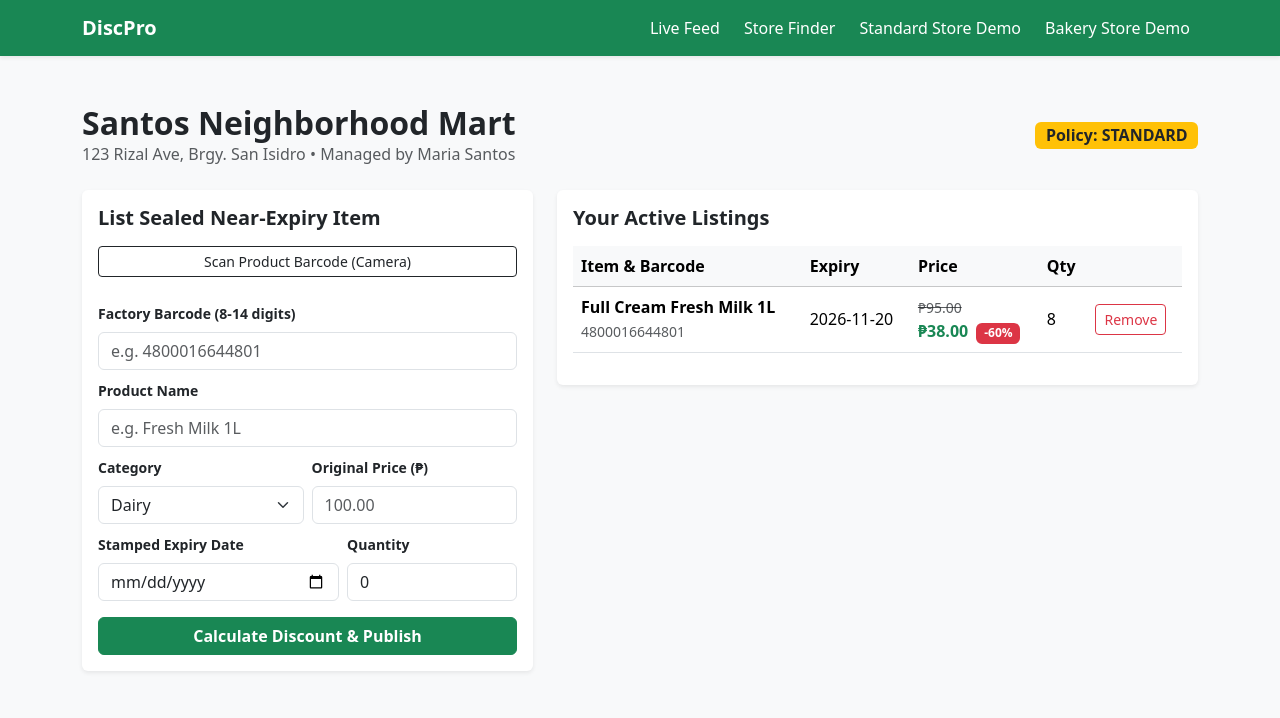
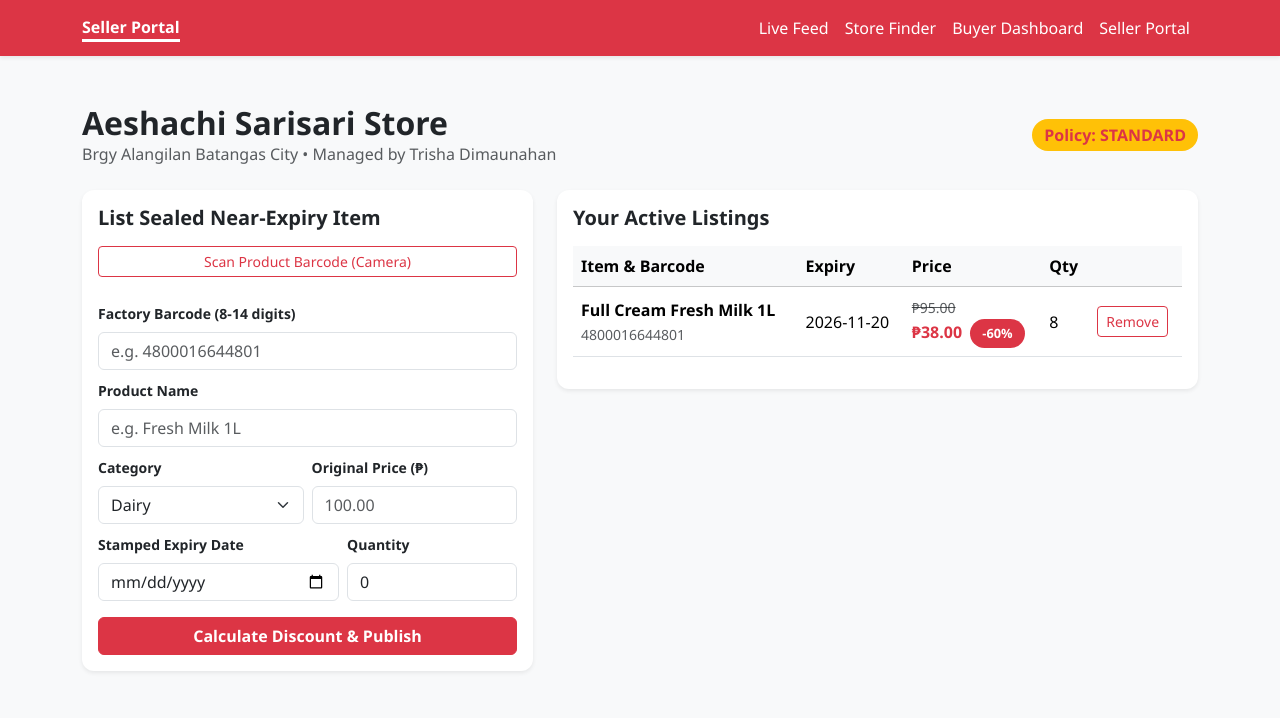
Before and after one commit to gonzaleslawrence3006-pixel/DiscPro, a Spring Boot app: page /seller/1/dashboard in a window 1280 px wide. Shown: the top 718 px of the page. Run offline with Spring Boot 4, Linux system fonts and the light colour scheme; data comes from the database, SQL or seed files in the repository; some libraries are stand-ins or nearby versions.

Commit message:
updated html

```diff
--- /dev/null
+++ b/src/main/resources/static/theme.css
@@ -0,0 +1,85 @@
+:root {
+    --primary-red: #dc3545;
+    --primary-dark-red: #bb2d3b;
+    --light-bg: #f8f9fa;
+}
+
+body {
+    background: var(--light-bg);
+    font-family: 'Segoe UI', sans-serif;
+}
+
+/* Navbar */
+.navbar {
+    background: var(--primary-red) !important;
+}
+
+.navbar-brand {
+    font-size: 1.4rem;
+}
+
+.nav-link {
+    color: white !important;
+    font-weight: 500;
+}
+
+.nav-link:hover {
+    color: #ffd6d6 !important;
+}
+
+/* Buttons */
+.btn-red {
+    background: var(--primary-red);
+    border-color: var(--primary-red);
+    color: white;
+}
+
+.btn-red:hover {
+    background: var(--primary-dark-red);
+    border-color: var(--primary-dark-red);
+}
+
+.btn-outline-red {
+    color: var(--primary-red);
+    border: 1px solid var(--primary-red);
+}
+
+.btn-outline-red:hover {
+    background: var(--primary-red);
+    color: white;
+}
+
+/* Text */
+.text-red {
+    color: var(--primary-red);
+}
+
+/* Cards */
+.card {
+    border: none;
+    border-radius: 12px;
+    overflow: hidden;
+    transition: .3s ease;
+}
+
+.card:hover {
+    transform: translateY(-4px);
+    box-shadow: 0 10px 20px rgba(0,0,0,0.1);
+}
+
+/* Tables */
+.table {
+    vertical-align: middle;
+}
+
+/* Badges */
+.badge {
+    font-size: .8rem;
+    padding: 8px 12px;
+    border-radius: 30px;
+}
+.nav-link.active {
+    color: #ffffff !important;
+    font-weight: 700;
+    border-bottom: 3px solid white;
+}
--- a/src/main/resources/templates/seller-dashboard.html
+++ b/src/main/resources/templates/seller-dashboard.html
@@ -5,6 +5,7 @@
     <meta name="viewport" content="width=device-width, initial-scale=1.0">
     <title>DiscPro - Seller Dashboard</title>
     <link href="https://cdn.jsdelivr.net/npm/bootstrap@5.3.3/dist/css/bootstrap.min.css" rel="stylesheet">
+    <link rel="stylesheet" href="/css/theme.css">
     <style>
         #scanner-container video, #scanner-container canvas {
             width: 100%;
@@ -16,14 +17,40 @@
 </head>
 <body class="bg-light">
 
-<nav class="navbar navbar-expand-lg navbar-dark bg-success shadow-sm">
+<nav class="navbar navbar-expand-lg navbar-dark bg-danger shadow-sm">
     <div class="container">
-        <a class="navbar-brand fw-bold" href="/">DiscPro</a>
-        <div class="navbar-nav ms-auto gap-2">
-            <a class="nav-link text-white" href="/feed">Live Feed</a>
-            <a class="nav-link text-white" href="/stores">Store Finder</a>
-            <a class="nav-link text-white" href="/seller/1/dashboard">Standard Store Demo</a>
-            <a class="nav-link text-white" href="/seller/2/dashboard">Bakery Store Demo</a>
+        <a class="nav-link active fw-bold"
+   href="/seller/1/dashboard">
+    Seller Portal
+        </a>
+
+        <button class="navbar-toggler"
+                type="button"
+                data-bs-toggle="collapse"
+                data-bs-target="#navbarNav">
+            <span class="navbar-toggler-icon"></span>
+        </button>
+
+        <div class="collapse navbar-collapse" id="navbarNav">
+            <ul class="navbar-nav ms-auto">
+
+                <li class="nav-item">
+                    <a class="nav-link" href="/feed">Live Feed</a>
+                </li>
+
+                <li class="nav-item">
+                    <a class="nav-link" href="/stores">Store Finder</a>
+                </li>
+
+                <li class="nav-item">
+                    <a class="nav-link" href="/buyer/3/dashboard">Buyer Dashboard</a>
+                </li>
+
+                <li class="nav-item">
+                    <a class="nav-link" href="/seller/1/dashboard">Seller Portal</a>
+                </li>
+
+            </ul>
         </div>
     </div>
 </nav>
@@ -34,21 +61,20 @@
             <h2 class="fw-bold mb-0" th:text="${seller.storeName}">Store Name</h2>
             <p class="text-muted mb-0" th:text="${seller.address} + ' • Managed by ' + ${seller.name}">Address</p>
         </div>
-        <span class="badge bg-warning text-dark fs-6" th:text="'Policy: ' + ${seller.discountPolicyType}">Policy</span>
+        <span class="badge bg-warning text-red fs-6" th:text="'Policy: ' + ${seller.discountPolicyType}">Policy</span>
     </div>
 
     <div class="row g-4">
-        <!-- Add Product + Barcode Scanner -->
         <div class="col-lg-5">
             <div class="card shadow-sm border-0">
                 <div class="card-body">
                     <h5 class="fw-bold mb-3">List Sealed Near-Expiry Item</h5>
 
                     <div class="mb-3">
-                        <button type="button" id="start-scan-btn" class="btn btn-outline-dark btn-sm w-100 mb-2">
+                        <button type="button" id="start-scan-btn" class="btn btn-outline-red btn-sm w-100 mb-2">
                             Scan Product Barcode (Camera)
                         </button>
-                        <div id="scanner-container" class="d-none bg-dark p-1 rounded"></div>
+                        <div id="scanner-container" class="d-none bg-red p-1 rounded"></div>
                     </div>
 
                     <form th:action="@{/seller/{id}/products(id=${seller.id})}" th:object="${newProduct}" method="post">
@@ -93,13 +119,12 @@
                             </div>
                         </div>
 
-                        <button type="submit" class="btn btn-success w-100 fw-semibold">Calculate Discount &amp; Publish</button>
+                        <button type="submit" class="btn btn-red w-100 fw-semibold">Calculate Discount &amp; Publish</button>
                     </form>
                 </div>
             </div>
         </div>
 
-        <!-- Active Store Listings -->
         <div class="col-lg-7">
             <div class="card shadow-sm border-0">
                 <div class="card-body">
@@ -124,7 +149,7 @@
                                     <td th:text="${item.expiryDate}">2026-11-25</td>
                                     <td>
                                         <span class="text-decoration-line-through text-muted small" th:text="'₱' + ${item.originalPrice}">₱0</span><br>
-                                        <strong class="text-success" th:text="'₱' + ${item.discountedPrice}">₱0</strong>
+                                        <strong class="text-red" th:text="'₱' + ${item.discountedPrice}">₱0</strong>
                                         <span class="badge bg-danger ms-1" th:text="'-' + ${item.discountPercentageDisplay} + '%'">-30%</span>
                                     </td>
                                     <td th:text="${item.quantity}">1</td>
@@ -174,7 +199,7 @@
             }
         }, function(err) {
             if (err) {
-                alert("Camera unavailable: " + err);
+                alert("Camera uprimaryailable: " + err);
                 scannerContainer.classList.add('d-none');
                 scanning = false;
                 return;
@@ -194,6 +219,6 @@
         });
     });
 </script>
-
+<script src="https://cdn.jsdelivr.net/npm/bootstrap@5.3.3/dist/js/bootstrap.bundle.min.js"></script>
 </body>
 </html>
```
Also changed, not shown: src/main/java/com/discpro/discpro/config/DataSeeder.java (+7 -7 lines), src/main/resources/templates/buyer-dashboard.html (+37 -12 lines), src/main/resources/templates/feed.html (+37 -11 lines), src/main/resources/templates/home.html (+38 -14 lines), src/main/resources/templates/stores.html (+39 -14 lines), README.md.
